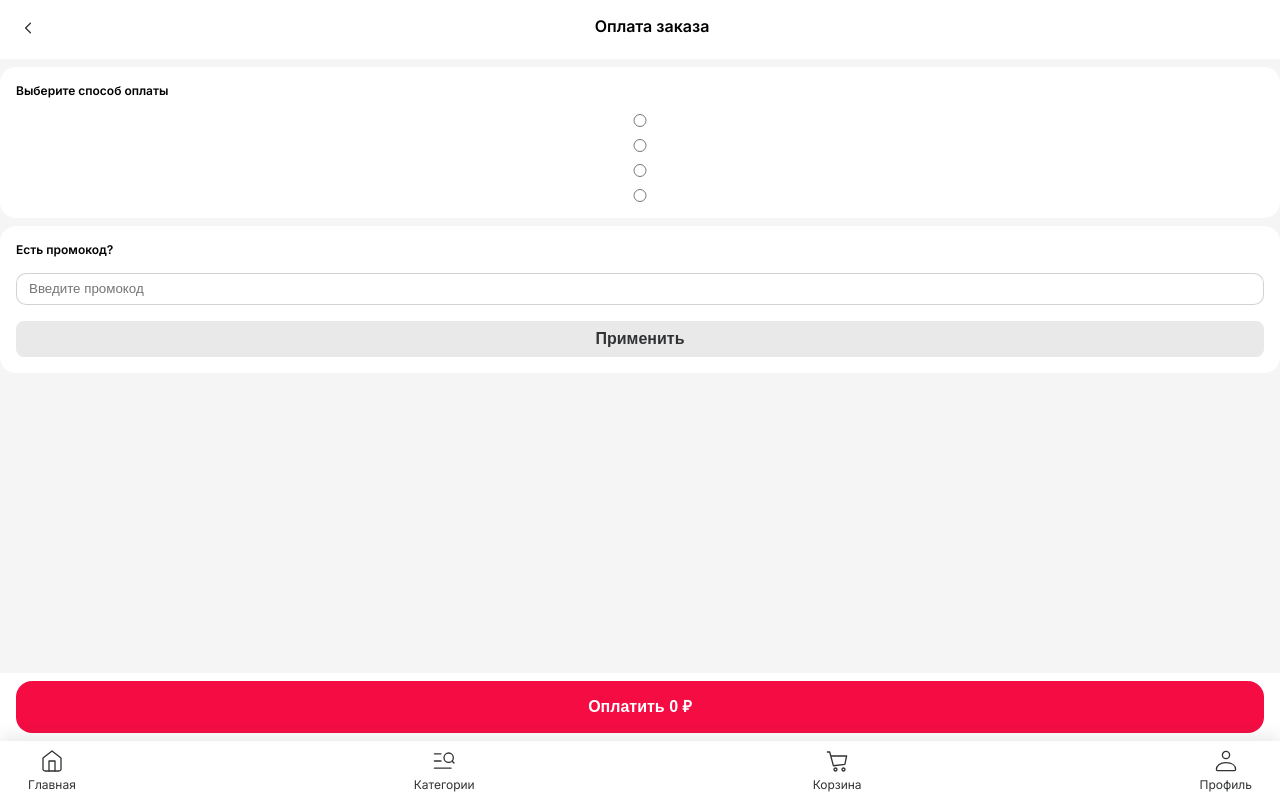
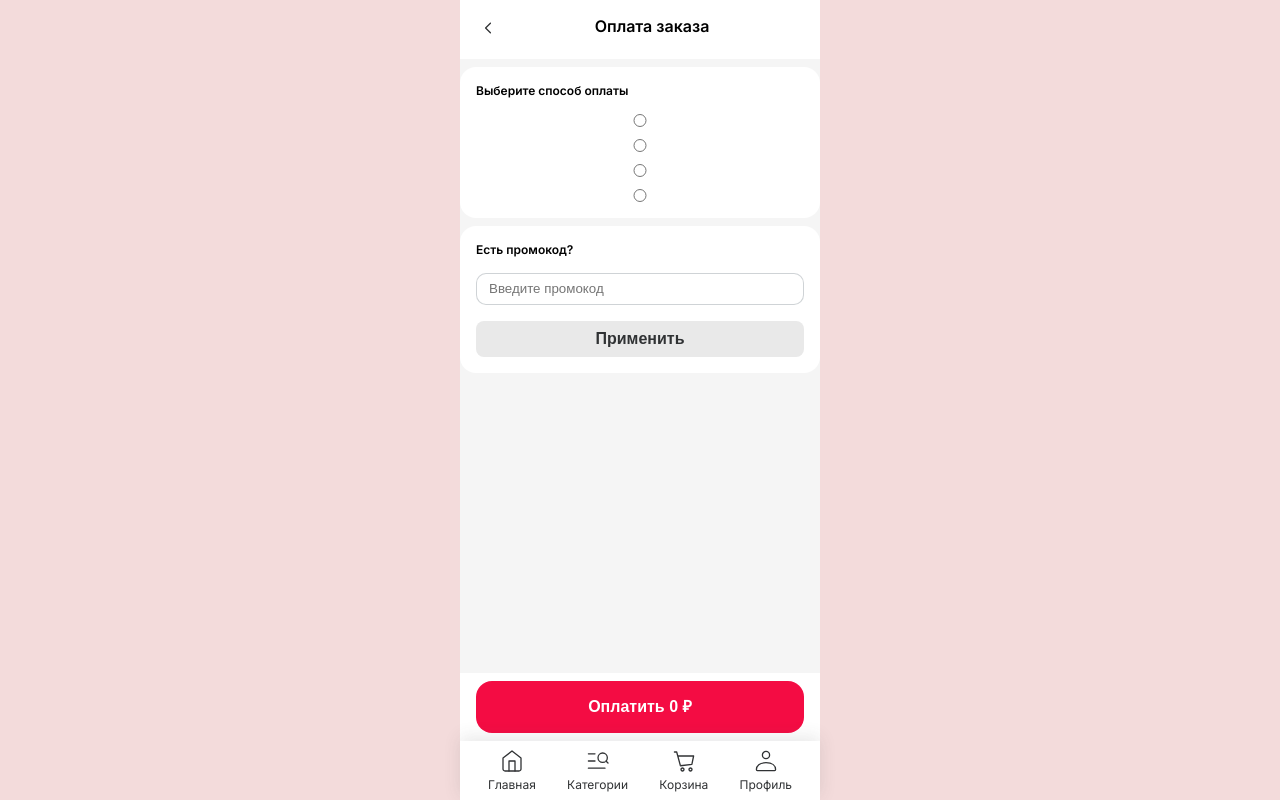
Before and after one commit to dikobrazik/tridva, a Next.js app: page /basket/payment in a window 1280 px wide. Built offline with nearby package versions, Linux system fonts and the light colour scheme; no server answers.

Commit message:
some fixes

```diff
--- a/src/app/Header/index.tsx
+++ b/src/app/Header/index.tsx
@@ -59,7 +59,7 @@ export const Header = () => {
 
     return (
         <>
-            <Row alignItems="center" gap="2" paddingX={4} paddingY={4}>
+            <Row backgroundColor="#fff" alignItems="center" gap="2" paddingX={4} paddingY={4}>
                 {!isActive && (
                     <Link href="/">
                         <Logo />
--- a/src/app/Layout.module.scss
+++ b/src/app/Layout.module.scss
@@ -1,7 +1,19 @@
 .footer {
+    background-color: #fff;
     box-shadow: 0px -4px 16px 0px #3f3e431f;
 }
 
 .container {
+    max-width: 460px;
+}
+
+.content {
     background-color: #f5f5f5;
 }
+
+.body {
+    display: flex;
+    justify-content: center;
+
+    background-color: #f3dbdb;
+}
--- a/src/app/layout.tsx
+++ b/src/app/layout.tsx
@@ -13,6 +13,7 @@ import css from './Layout.module.scss';
 import {ru} from 'date-fns/locale';
 import {setDefaultOptions} from 'date-fns';
 import AuthTokenProvider from './AuthorizationProvider';
+import classNames from 'classnames';
 
 setDefaultOptions({locale: ru});
 
@@ -30,13 +31,13 @@ export const metadata: Metadata = {
 export default function RootLayout({children}: {children: React.ReactNode}) {
     return (
         <html lang="en">
-            <body className={inter.className}>
+            <body className={classNames(inter.className, css.body)}>
                 <StoreProvider>
                     <AuthTokenProvider>
                         <OffersListContextProvider>
-                            <Column minWidth={360} height="100%">
+                            <Column className={css.container} minWidth={360} height="100%">
                                 <Header />
-                                <Box className={css.container} overflowY="auto" height="100%">
+                                <Box className={css.content} overflowY="auto" height="100%">
                                     {children}
                                 </Box>
                                 <Row className={css.footer} padding="8px 16px" justifyContent="space-between">
```
Also changed, not shown: 1 other file (tests, documents, lock files or other folders).
